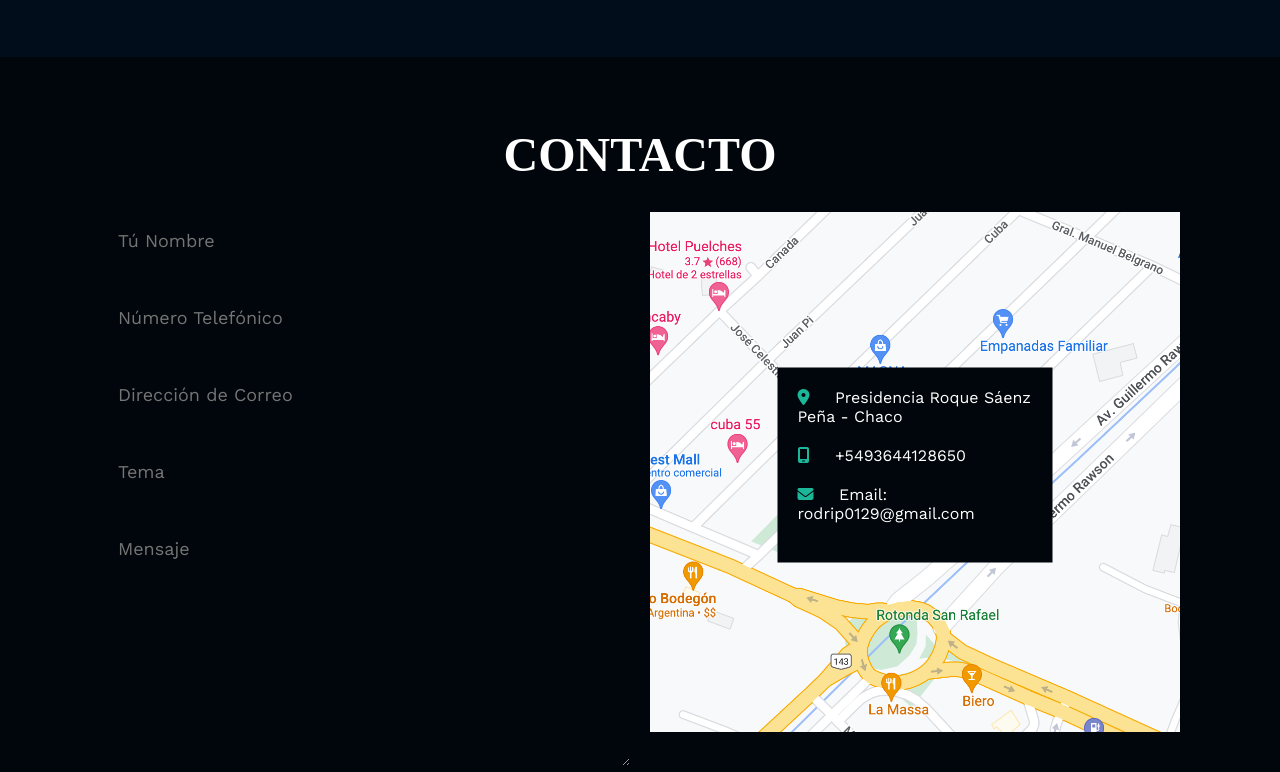
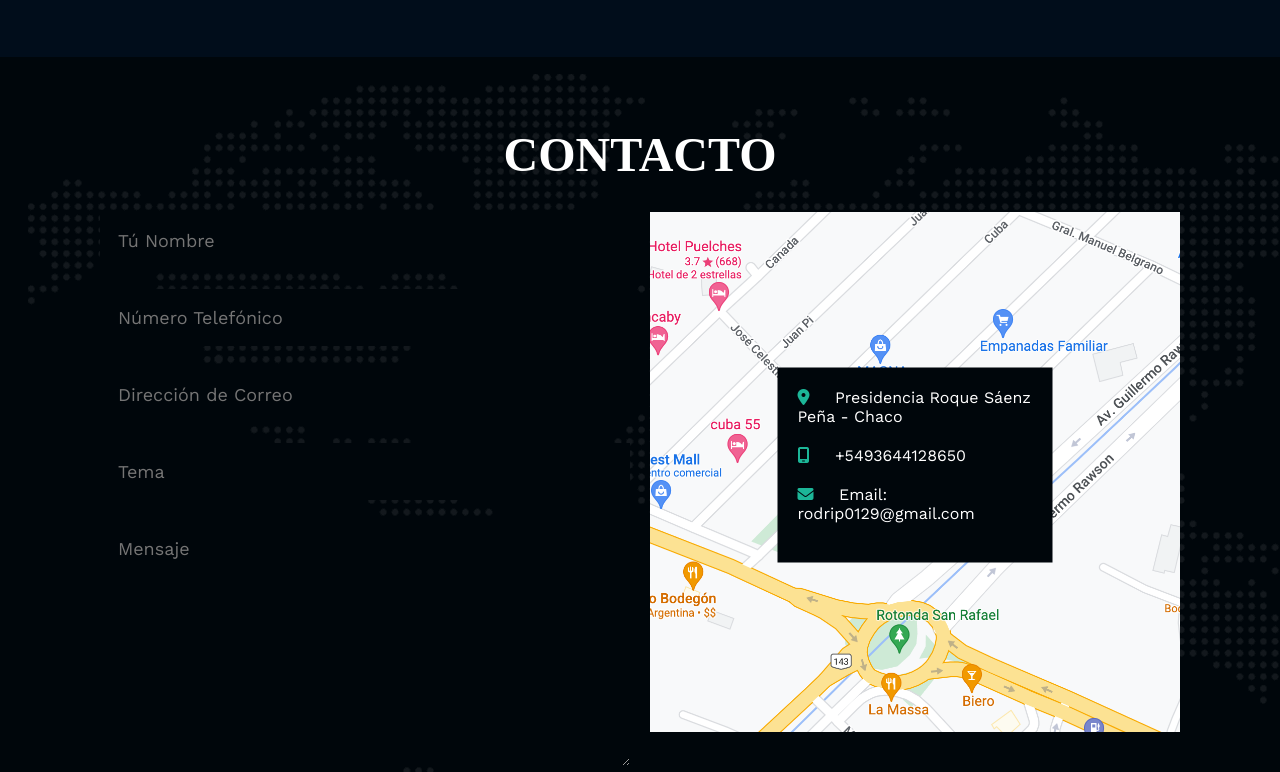
Before and after one commit to rodrigopenayo98/portfoliorod, a plain HTML site: page index.html in a window 1280 px wide. Shown: the part 3870-4642 px from the top of the page. Drawn offline with nearby package versions, Linux system fonts and the light colour scheme; a web font is replaced by a local one.

Commit message:
Add files via upload

```diff
--- a/estilos.css
+++ b/estilos.css
@@ -655,7 +655,7 @@ html{
 
 
 .contacto{
-    background-image: url(.contact_bg.png);
+    background-image: url(./contact_bg.png);
     background-color: #00060b;
     color: #fff;
     padding: 50px 0;
```
